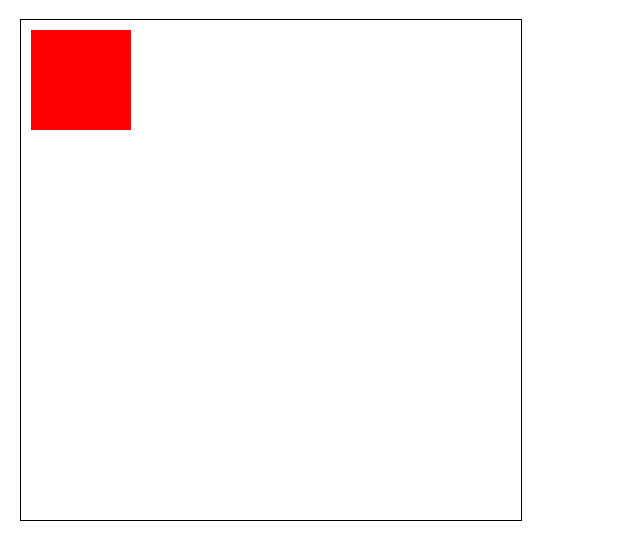
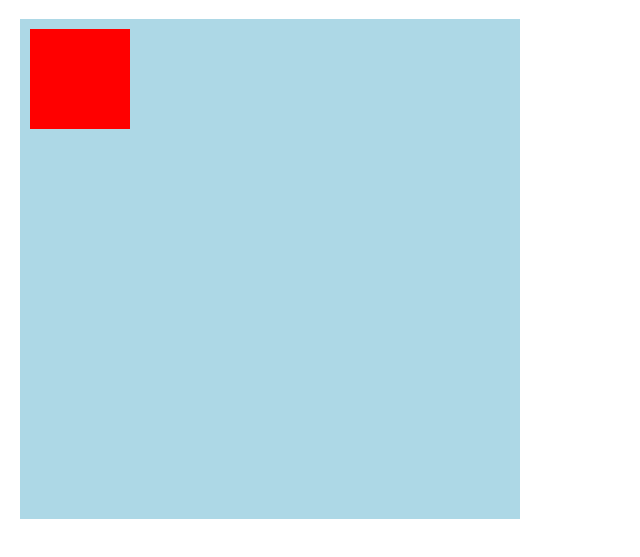
Before and after one commit to anthonybarberis/canvas-play, a plain HTML site: page index.html in a window 1280 px wide. Shown: the part 81-638 px from the top of the page, without its empty margins (0-640 px from the left). Drawn offline with Linux system fonts and the light colour scheme.

Commit message:
Fixed canvas border

```diff
--- a/style.css
+++ b/style.css
@@ -4,5 +4,5 @@ body {
 }
 
 #myCanvas {
-    border: solid black 1px;
+    background-color: lightblue;
 }
```
